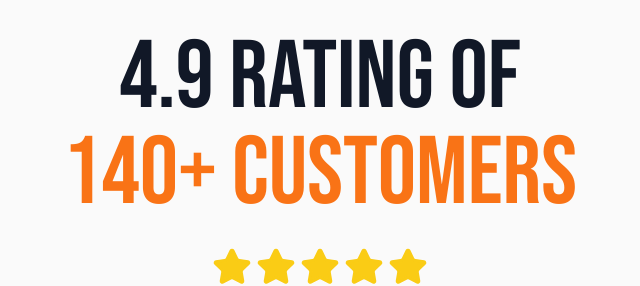
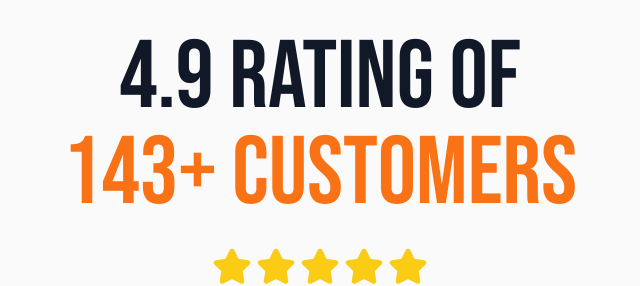
Before and after one commit to faaaroooq22/Website-MBB, a React (Vite) app: page / in a window 1280 px wide. Shown: the part 2854-3140 px from the top of the page, without its empty margins (320-960 px from the left). Built offline with nearby package versions, Linux system fonts and the light colour scheme.

Commit message:
feat: Update customer rating count
Increases the displayed customer count in the hero section from 140+ to 143+ to reflect recent feedback. Also adjusts the scroll offset in the Menu component to ensure section headings are fully visible with the sticky navigation.

```diff
--- a/App.tsx
+++ b/App.tsx
@@ -146,7 +146,7 @@ const ReviewSection: React.FC = () => {
                     Trusted by many
                 </div>
                 <h2 className="font-bebas text-6xl md:text-8xl text-gray-900 leading-none uppercase mb-6">
-                    4.9 RATING OF <br /><span className="text-orange-500">140+ CUSTOMERS</span>
+                    4.9 RATING OF <br /><span className="text-orange-500">143+ CUSTOMERS</span>
                 </h2>
                 <div className="flex justify-center gap-1 mb-8">
                     {[...Array(5)].map((_, i) => (
--- a/components/Menu.tsx
+++ b/components/Menu.tsx
@@ -45,8 +45,8 @@ export const Menu: React.FC<MenuProps> = ({ onAddToCart, onBack, cartCount, onOp
   const scrollToSection = (id: string) => {
     const element = document.getElementById(id);
     if (element) {
-        // Offset for sticky navigation bar + some extra padding to ensure heading is visible
-        const headerOffset = 240;
+        // High offset to ensure headings aren't hidden by the navigation bar and header
+        const headerOffset = 260;
         const bodyRect = document.body.getBoundingClientRect().top;
         const elementRect = element.getBoundingClientRect().top;
         const elementPosition = elementRect - bodyRect;
```
